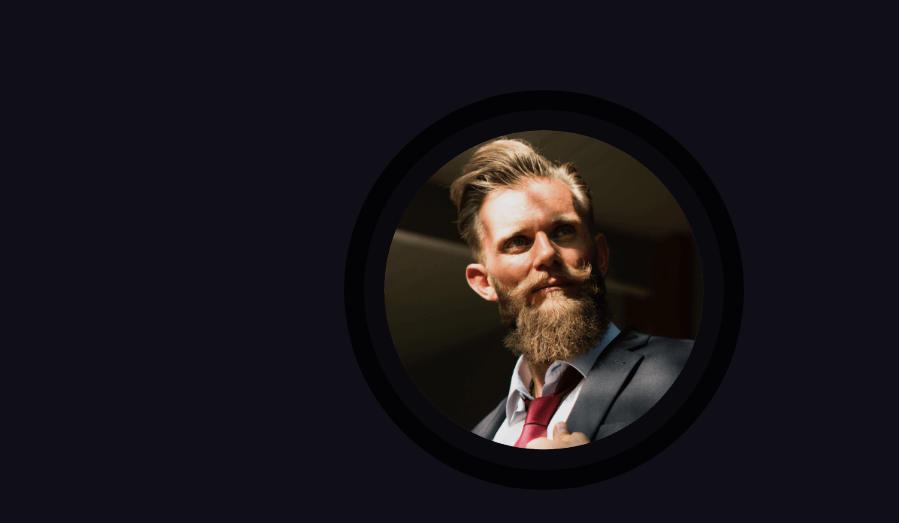
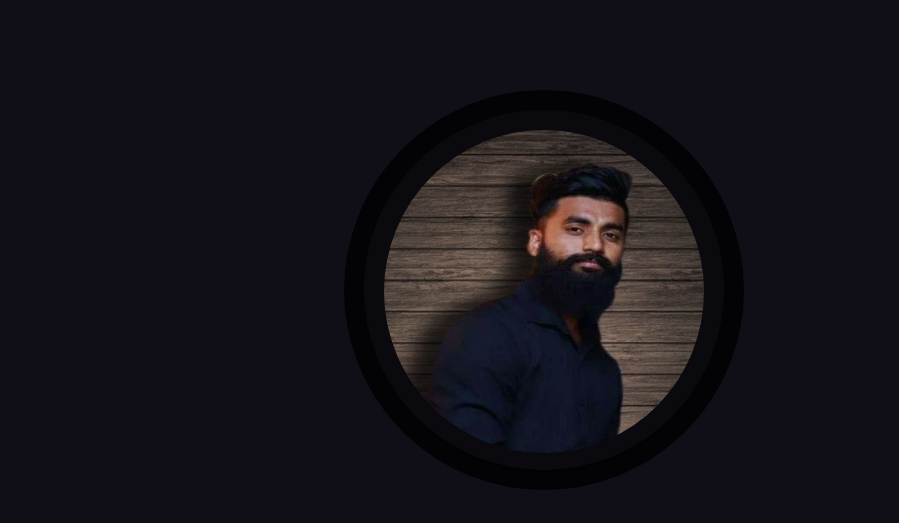
Before and after one commit to cloud-programming/rajgoldar, a plain HTML site: page index.html in a window 1280 px wide. Shown: the part 143-666 px from the top of the page, 381-1280 px from the left. Drawn offline with Linux system fonts and the light colour scheme; some packages are replaced by stand-ins of ours.

Commit message:
18-2-2020

```diff
--- a/index.html
+++ b/index.html
@@ -41,6 +41,13 @@
         <link rel="alternate stylesheet" href="assets/css/colors/purple.css" title="purple">
         <link rel="alternate stylesheet" href="assets/css/colors/slate.css" title="slate">
         <link rel="alternate stylesheet" href="assets/css/colors/yellow.css" title="yellow">
+        <style type="text/css">
+            .img-border img
+            {
+                height: 363px;
+                width: 100%;
+            }
+        </style>
     </head>
     <body class="dark-vertion black-bg">
         <!-- Start Loader -->
@@ -138,7 +145,7 @@
                         <div class="col-sm-6">
                             <div class="hero-img wow fadeInUp" data-wow-duration="0.8s" data-wow-delay="0.6s">
                                 <div class="img-border">
-                                    <img src="assets/images/hero.png" alt=""  class="img-fluid">
+                                    <img src="assets/images/hero3.jpg" alt=""  class="img-fluid">
                                 </div>
                             </div>
                         </div>
```
Also changed, not shown: assets/images/hero2.jpeg (added), assets/images/hero3.jpg (added).
